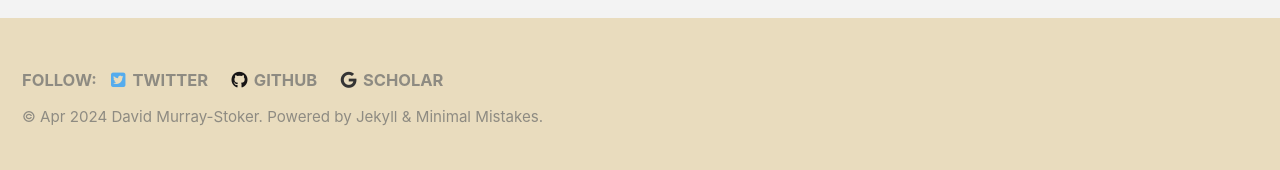
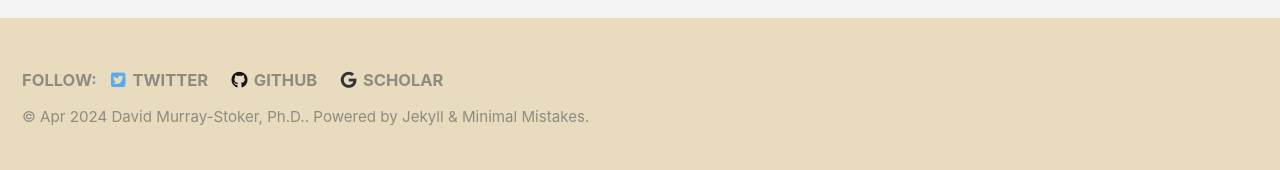
Before and after one commit to dmurraystoker/dmurraystoker.github.io, a Jekyll site: the page built from _pages/landing.md, in a window 1280 px wide. Shown: the part 1023-1193 px from the top of the page. Built offline with Jekyll 4.4.1, drawn with Linux system fonts in a browser that asks for light colours; cached includes are drawn as plain includes; nearby versions of some CDN libraries.

```diff
--- a/_config.yml
+++ b/_config.yml
@@ -12,7 +12,7 @@ locale                   : "en-US"
 title                    : "David Murray-Stoker"
 title_separator          : "|"
 subtitle                 : # site tagline that appears below site title in masthead
-name                     : "David Murray-Stoker"
+name                     : "David Murray-Stoker, Ph.D."
 description              : "Community & Evolutionary Ecology"
 url                      : https://dmurraystoker.github.io
 # baseurl                  : /landing
```
